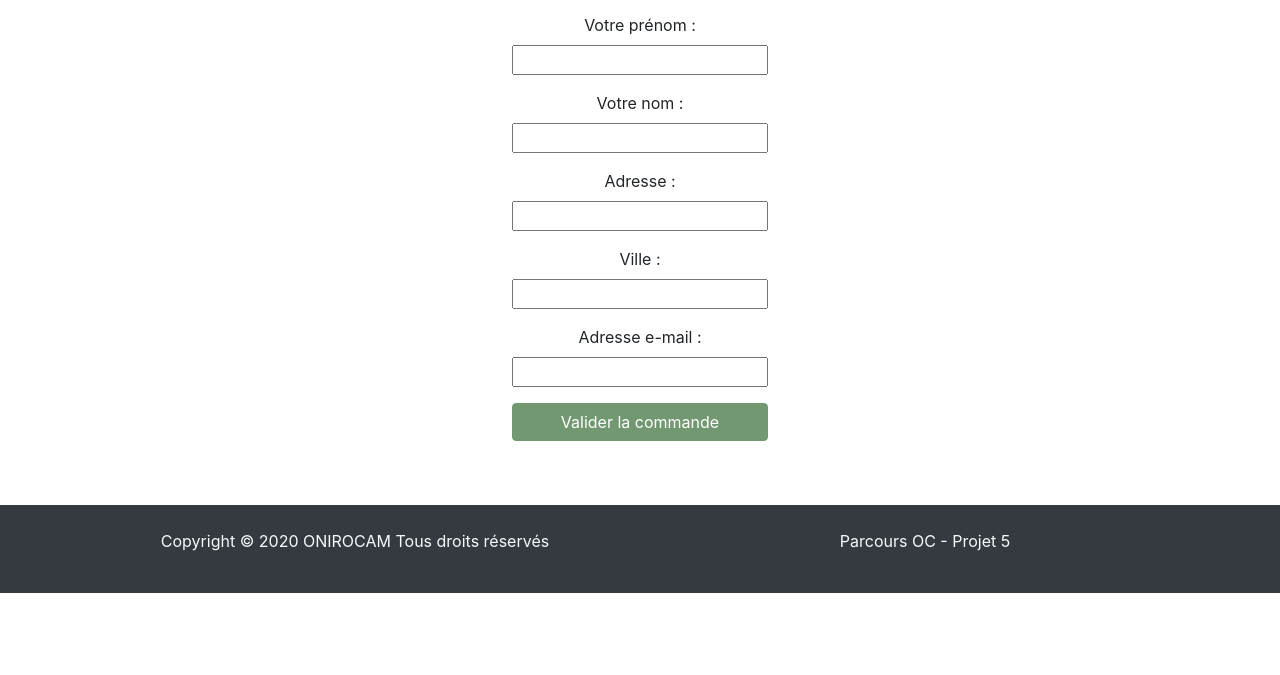
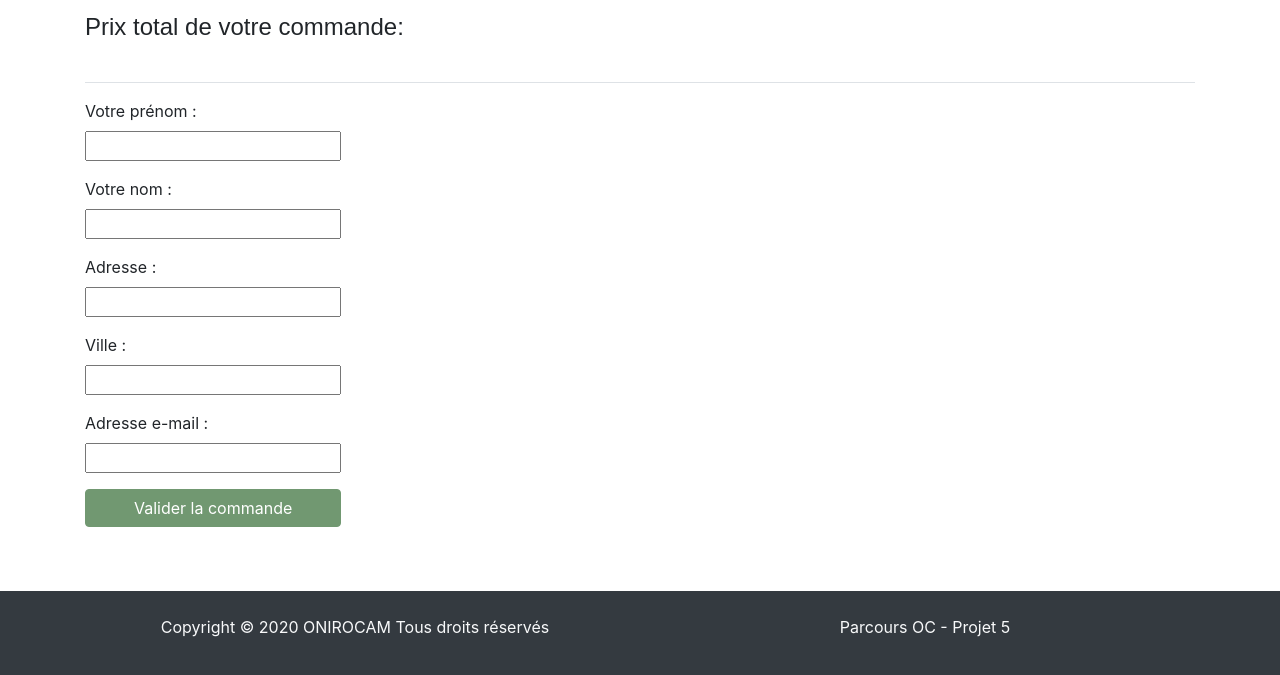
Before and after one commit to ArnaudDum/Orinoco, a website: page panier.html in a window 1280 px wide. Shown: the part 163-838 px from the top of the page. Before the commit the page ends 800 px from the top, so only its background shows below. Drawn offline with nearby package versions, Linux system fonts and the light colour scheme; a web font is replaced by a local one.

Commit message:
correctif affichage panier

```diff
--- a/basket.js
+++ b/basket.js
@@ -5,7 +5,6 @@ let productList = document.getElementById('product-list');
 
 function showList() {
     let maListe = JSON.parse(localStorage.getItem('liste'));
-    console.log(maListe);
     for(i = 0; i < maListe.length; i++) {
         let itemCard = document.createElement('div');
         itemCard.classList.add('d-flex', 'flex-row', 'justify-content-between', 'p-1', 'align-items-center');
--- a/panier.html
+++ b/panier.html
@@ -50,11 +50,20 @@
             <h1 class="my-3">Mon panier</h1>
             <div id="product-list">
 
-                <!--LISTE DES PRODUITS DANS LE PANIER-->
+                <!-- Contenu ajouté en js -->
 
             </div>
+            <div>
+                <h2 class="h4 my-3">Prix total de votre commande:</h2>
+                <br/>
+                <p id="total-price" class="mb-3 font-weight-bold border-bottom">
+
+                    <!-- Prix total mis à jour en js -->
+
+                </p>
+            </div>
             <div class="row">
-                <div class="col-12 mb-3 mb-md-5 text-center">
+                <div class="col-12 mb-3 mb-md-5 text-left">
                     <form>
                         <div class="form-group">
                             <label>Votre prénom :</label>
```
Also changed, not shown: main.js (line endings or trailing spaces).
